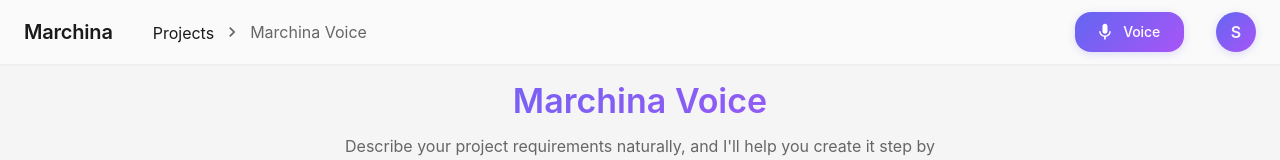
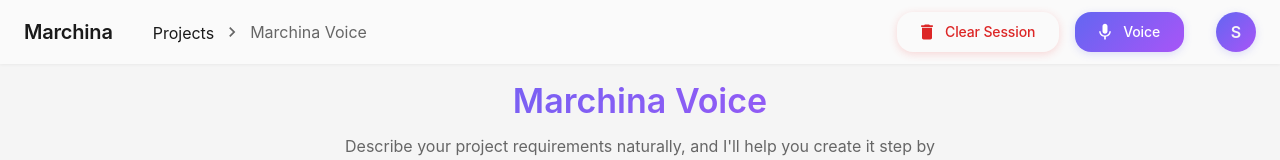
Before and after one commit to Paul-M-Kallarackal/marchina-frontend, a React (Create React App) app: page /voice in a window 1280 px wide. Shown: the top 160 px of the page. Built offline with nearby package versions, Linux system fonts and the light colour scheme; no server answers; sample sign-in values are in the browser's storage.

Commit message:
clear session

```diff
--- a/src/components/DashboardLayout.jsx
+++ b/src/components/DashboardLayout.jsx
@@ -27,6 +27,12 @@
 import MicIcon from '@mui/icons-material/Mic';
 import PersonIcon from '@mui/icons-material/Person';
 import { useAuth } from '../contexts/AuthContext';
+// Add this import at the top
+import DeleteIcon from '@mui/icons-material/Delete';
+import axios from 'axios';
+import { authService } from '../services/authService';
+import { buildUrl } from '../constants/api';
+import { useLocation } from 'react-router-dom';
 
 const drawerWidth = 280;
 
@@ -63,6 +69,8 @@
     const [drawerOpen, setDrawerOpen] = useState(true);
     const [userMenuAnchor, setUserMenuAnchor] = useState(null);
     const theme = useTheme();
+    const location = useLocation();
+
 
     const navigate = useNavigate();
      const { user, signOut } = useAuth();
@@ -150,6 +158,26 @@
                     </Box>
 
                     <Box sx={{ ml: 'auto', display: 'flex', alignItems: 'center', gap: 2 }}>
+                        {location.pathname === '/voice' && (
+                            <Button
+                                onClick={clearConversation}
+                                startIcon={<DeleteIcon />}
+                                sx={{
+                                    background: 'transparent',
+                                    color: '#dc2626',
+                                    '&:hover': {
+                                    background: 'linear-gradient(135deg, #fecaca 0%, #fca5a5 100%)',
+                                    },
+                                    textTransform: 'none',
+                                    px: 3,
+                                    py: 1,
+                                    borderRadius: 2,
+                                    boxShadow: '0 2px 8px rgba(239, 68, 68, 0.2)',
+                                }}
+                                >
+                                Clear Session
+                            </Button>
+                        )}
                         <Button
                             component={NavLink}
                             to="/voice"
@@ -380,3 +408,40 @@
         })
     )
 };
+
+
+  const clearConversation = async () => {
+
+    try {
+        const token = authService.getToken();
+        const response = await axios({
+            method: 'DELETE',
+            url: buildUrl('/chat/conversation'),
+            headers: {
+                'Authorization': `Bearer ${token}`
+            }
+        });
+
+        if (response.status === 200) {
+            console.log('Conversation cleared successfully');
+            window.location.reload();
+            // Handle UI updates here
+        }
+    } catch (error) {
+        console.error('Error clearing conversation:', error);
+    }
+};
+
+// const response = await axios.delete('/api/chat/conversation', {
+//     headers: {
+//         'Authorization': `Bearer ${token}`
+//     }
+// });
+
+// if (response.status === 200) {
+//     console.log('Conversation cleared successfully');
+//     // Handle UI updates here
+// }
+// } catch (error) {
+// console.error('Error clearing conversation:', error);
+// }
```
